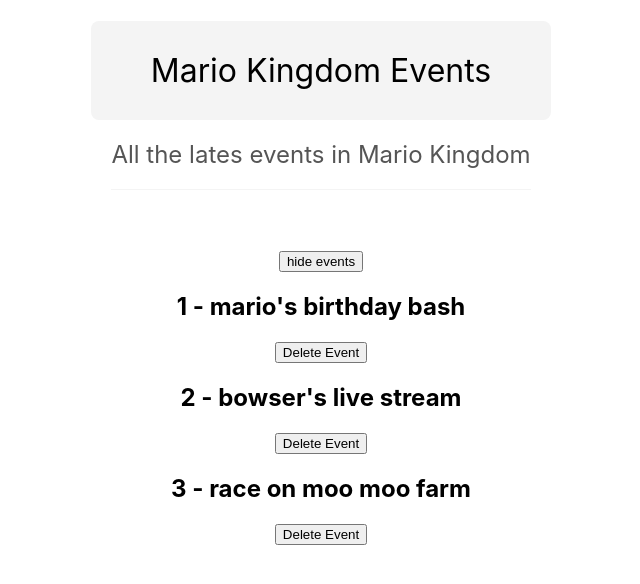
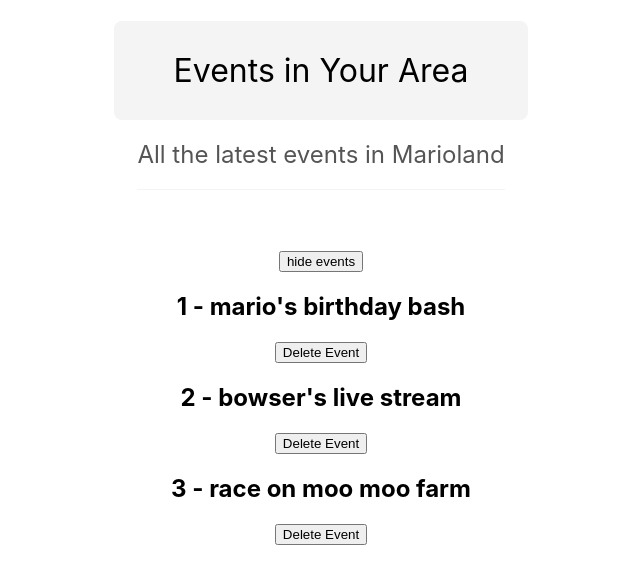
Before and after one commit to adamcope/my-react-app, a React (Create React App) app: page / in a window 1280 px wide. Shown: the top 584 px of the page, without its empty margins (319-959 px from the left). Built offline with nearby package versions, Linux system fonts and the light colour scheme.

Commit message:
lesson 26

```diff
--- a/src/App.js
+++ b/src/App.js
@@ -19,9 +19,12 @@
     console.log(id);
   };
 
+  const subtitle = "All the latest events in Marioland"
+
   return (
     <div className="App">
-      <Title />
+      <Title title="Events in Your Area" subtitle={subtitle} />
+
       {showEvents && (
         <div>
           <button onClick={() => setShowEvents(false)}>hide events</button>
--- a/src/components/Title.js
+++ b/src/components/Title.js
@@ -1,9 +1,9 @@
-export default function Title() {
+export default function Title({title, subtitle}) {
     return (
         <div>
-            <h1 className="title">Mario Kingdom Events</h1>
+            <h1 className="title">{title}</h1>
             <br />
-            <h2 className="subtitle">All the lates events in Mario Kingdom</h2>
+            <h2 className="subtitle">{subtitle}</h2>
         </div>
     )
 }
```
